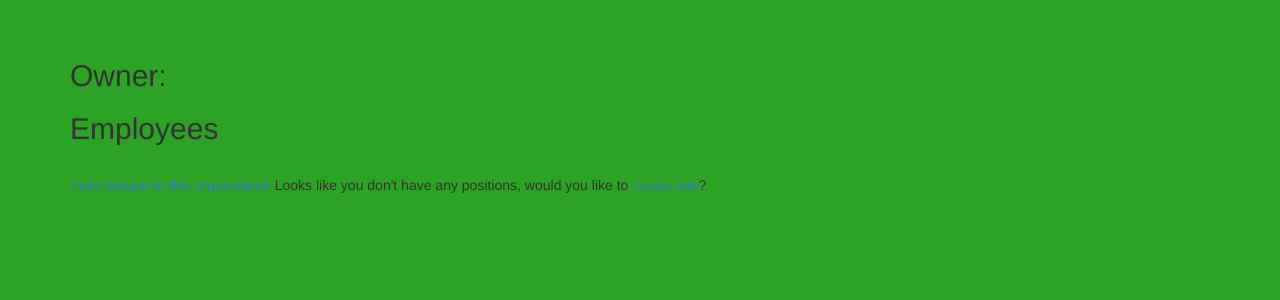
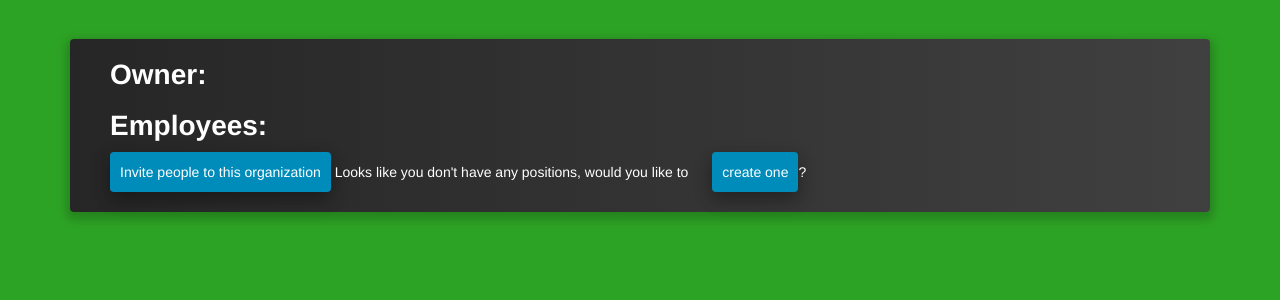
Before and after one commit to CameronOC/SKEDD, a Python web app: template source/templates/main/organization.html in a window 1280 px wide. Shown: the part 51-351 px from the top of the page. Run offline with Jinja, Linux system fonts and the light colour scheme; the template is opened without the code that fills it, so the values that code supplies are empty; some libraries are stand-ins or nearby versions; some web fonts are replaced.

Commit message:
Brought login,index,register,create,home,organization, and uncofirmed pages up to basic style and formatting standard

```diff
--- a/source/static/index.css
+++ b/source/static/index.css
@@ -1,17 +1,16 @@
 h1.INDEX_title {
    text-align: center;
    color: white;
-   font-size: 240px;
+   font-size: 140px;
    font-weight: bold;
    padding-top: 50px;
  }
 
 div.INDEX_information {
-    width: 780px;
     margin: auto;
     text-align: center;
     color: white;
-    font-size: 32px;
+    font-size: 24px;
 }
 
 .INDEX_signup {
@@ -23,8 +22,8 @@ div.INDEX_information {
     text-align: center;
     text-decoration: none;
     display: inline-block;
-    font-size: 48px;
-    margin-top: 75px;
+    font-size: 24px;
+    margin-top: 35px;
     -webkit-transition-duration: 0.4s;
     transition-duration: 0.4s;
     box-shadow: 0 8px 16px 0 rgba(0,0,0,0.2), 0 6px 20px 0 rgba(0,0,0,0.19);
@@ -32,7 +31,7 @@ div.INDEX_information {
 
 .INDEX_signup:hover {
   background-color: #00bfff;
-      text-decoration: none;
+  text-decoration: none;
   color: white;
   box-shadow: 0 8px 16px 0 rgba(0,0,0,0.2), 0 6px 20px 0 rgba(0,0,0,0.19);
 }
--- a/source/static/login.css
+++ b/source/static/login.css
@@ -3,16 +3,24 @@ h1.LOGIN_title {
    color: white;
    font-size: 32px;
    font-weight: bold;
+  text-shadow: 2px 2px 4px #1a1a1a;
 }
 
 .LOGIN_form-login {
 	background: #333333;
+    background: linear-gradient(90deg, #262626, #404040);
 	text-align: center;
 	padding: 10px;
   	max-width:350px;
   	margin: auto;
   	border-radius:4px;
   	box-shadow:0 4px 10px 4px rgba(0,0,0,0.19);
+}
+
+span.error {
+    display: inline-block;
+    text-align: center;
+    color: white;
 }
 
 label[for="LOGIN_register-redirect"] {
--- a/source/static/main.css
+++ b/source/static/main.css
@@ -2,6 +2,18 @@
 @import url("index.css");
 @import url("register.css");
 @import url("login.css");
+@import url("unconfirmed.css");
+@import url("home.css");
+@import url("create.css");
+@import url("organization.css");
+/*
+CSS Outline
+Window Color Background: #333333;
+Window Color Background Gradient Range:  #262626 / #404040;
+Text Header Shadow:  #1a1a1a;
+
+
+*/
 
 body {
   padding-top: 70px;
--- /dev/null
+++ b/source/static/organization.css
@@ -0,0 +1,112 @@
+div.ORGANIZATION_page {
+  background: #333333;
+  background: linear-gradient(90deg, #262626, #404040);
+  padding: 1px 20px 20px 20px;
+  margin: auto;
+
+  border-radius:4px;
+  box-shadow:0 4px 10px 4px rgba(0,0,0,0.19);
+  margin-bottom: 50px;
+    color: white;
+}
+
+h1.ORGANIZATION_name {
+  color: white;
+  font-weight: bold;
+  text-shadow: 2px 2px 4px #1a1a1a;
+  font-size: 32px;
+}
+
+h2.ORGANIZATION_owner {
+  color: white;
+  font-size: 28px;
+  margin-left: 20px;
+}
+
+h2.ORGANIZATION_employees {
+  color: white;
+  font-size: 28px;
+  margin-left: 20px;
+}
+
+a.ORGANIZATION_invite {
+  text-align: center;
+  max-width: 40%;
+  background-color: #008CBA;
+  border-radius: 4px;
+  border: none;
+  color: white;
+  padding: 10px 10px;
+  text-decoration: none;
+  display: inline-block;
+  font-size: 14px;
+  margin-left: 20px;
+  -webkit-transition-duration: 0.4s;
+  transition-duration: 0.4s;
+  box-shadow: 0 8px 16px 0 rgba(0,0,0,0.2), 0 6px 20px 0 rgba(0,0,0,0.19);
+}
+
+a.ORGANIZATION_invite:hover {
+  background-color: #00bfff;
+  text-decoration: none;
+  color: white;
+  box-shadow: 0 8px 16px 0 rgba(0,0,0,0.2), 0 6px 20px 0 rgba(0,0,0,0.19);
+}
+
+
+h2.ORGANIZATION_positions{
+  color: white;
+  font-size: 28px;
+  margin-left: 20px;
+}
+
+a.list-group-item-single {
+  max-width: 100%;
+  text-align: center;
+  text-align: center;
+  background-color: #BA6D00;
+  border-radius: 4px;
+  border: none;
+  color: white;
+  padding: 10px 10px;
+  text-decoration: none;
+  display: inline-block;
+  font-size: 14px;
+  margin-left: 20px;
+  -webkit-transition-duration: 0.4s;
+  transition-duration: 0.4s;
+  box-shadow: 0 8px 16px 0 rgba(0,0,0,0.2), 0 6px 20px 0 rgba(0,0,0,0.19);
+}
+
+a.list-group-item-single:hover {
+  background-color: #F5B041;
+  text-decoration: none;
+  color: white;
+  box-shadow: 0 8px 16px 0 rgba(0,0,0,0.2), 0 6px 20px 0 rgba(0,0,0,0.19);
+}
+
+
+a.ORGANIZATION_new-position {
+  max-width: 100%;
+  text-align: center;
+  text-align: center;
+  background-color: #008CBA;
+  border-radius: 4px;
+  border: none;
+  color: white;
+  padding: 10px 10px;
+  text-decoration: none;
+  display: inline-block;
+  font-size: 14px;
+  margin-left: 20px;
+  -webkit-transition-duration: 0.4s;
+  transition-duration: 0.4s;
+  box-shadow: 0 8px 16px 0 rgba(0,0,0,0.2), 0 6px 20px 0 rgba(0,0,0,0.19);
+}
+
+a.ORGANIZATION_new-position:hover {
+  background-color: #00bfff;
+  text-decoration: none;
+  color: white;
+  box-shadow: 0 8px 16px 0 rgba(0,0,0,0.2), 0 6px 20px 0 rgba(0,0,0,0.19);
+}
--- a/source/static/register.css
+++ b/source/static/register.css
@@ -1,18 +1,28 @@
+@import url("format-styling.css");
+
 h1.REGISTER_title {
   text-align: center;
    color: white;
    font-size: 32px;
    font-weight: bold;
+  text-shadow: 2px 2px 4px #1a1a1a;
 }
 
 .REGISTER_form-signin {
 	background: #333333;
+  background: linear-gradient(90deg, #262626, #404040);
 	text-align: center;
 	padding: 10px;
-  	max-width:350px;
-  	margin: auto;
-  	border-radius:4px;
-  	box-shadow:0 4px 10px 4px rgba(0,0,0,0.19);
+  max-width:350px;
+  margin: auto;
+  border-radius:4px;
+  box-shadow:0 4px 10px 4px rgba(0,0,0,0.19);
+}
+
+span.error {
+    display: inline-block;
+    text-align: center;
+    color: white;
 }
 
 label[for="REGISTER_login-redirect"] {
--- a/source/templates/main/organization.html
+++ b/source/templates/main/organization.html
@@ -1,11 +1,11 @@
 {% extends "_base.html" %}
 
 {% block content %}
+<div class="ORGANIZATION_page">
+<h1 class="ORGANIZATION_name">{{ organization.name }}</h1>
+<h2 class="ORGANIZATION_owner"><strong>Owner:</strong> {{ organization.owner.first_name }} {{ organization.owner.last_name }}</h2>
 
-<h1>{{ organization.name }}</h1>
-<h2>Owner: {{ organization.owner.first_name }} {{ organization.owner.last_name }}</h2>
-
-<h2>Employees</h2>
+<h2 class="ORGANIZATION_employees"><strong>Employees:</strong></h2>
 <ul>
     {% for membership in organization.memberships.all() %}
     <li>
@@ -16,17 +16,18 @@
     </li>
     {% endfor %}
 </ul>
-
+<a class="ORGANIZATION_invite" href="/organization/{{ organization.id }}/invite" role="button" type="submit" >Invite people to this organization</a>
+{% if organization.owned_positions %}
 <br>
-<a href="/organization/{{ organization.id }}/invite">Invite people to this organization</a>
-{% if organization.owned_positions %}
+<h2 class="ORGANIZATION_positions"><strong>Positions:</strong></h2>
 <ul class="list-group">
     {% for pos in organization.owned_positions.all() %}
-    <li class="list-group-item"><a href="/organization/{{ organization.id }}/position/{{pos.id}}">{{ pos.title }}</a></li>
+    <li class="list-group-item"><a class="list-group-item-single" href="/organization/{{ organization.id }}/position/{{pos.id}}">{{ pos.title }}</a></li>
     {% endfor %}
-    <a class="btn btn-info" href="/organization/{{ organization.id }}/create_position" type="submit"> <i class="fa fa-plus" aria-hidden="true"></i> Create New Position</a>
+    <a class="ORGANIZATION_new-position" href="/organization/{{ organization.id }}/create_position"  role="button" type="submit"> <i class="fa fa-plus" aria-hidden="true"></i> Create New Position</a>
 </ul>
 {% else %}
-Looks like you don't have any positions, would you like to <a href="/organization/{{ organization.id }}/create_position">create one</a>?
+Looks like you don't have any positions, would you like to <a class="ORGANIZATION_new-position" href="/organization/{{ organization.id }}/create_position" role="button" type="submit">create one</a>?
 {% endif %}
+</div>
 {% endblock %}
```
Also changed, not shown: source/static/create.css (added, +46 -0 lines), source/static/home.css (added, +89 -0 lines), source/static/unconfirmed.css (added, +61 -0 lines), source/templates/main/create.html (+6 -6 lines), source/templates/main/home.html (+16 -6 lines), source/templates/user/unconfirmed.html (+8 -4 lines).
